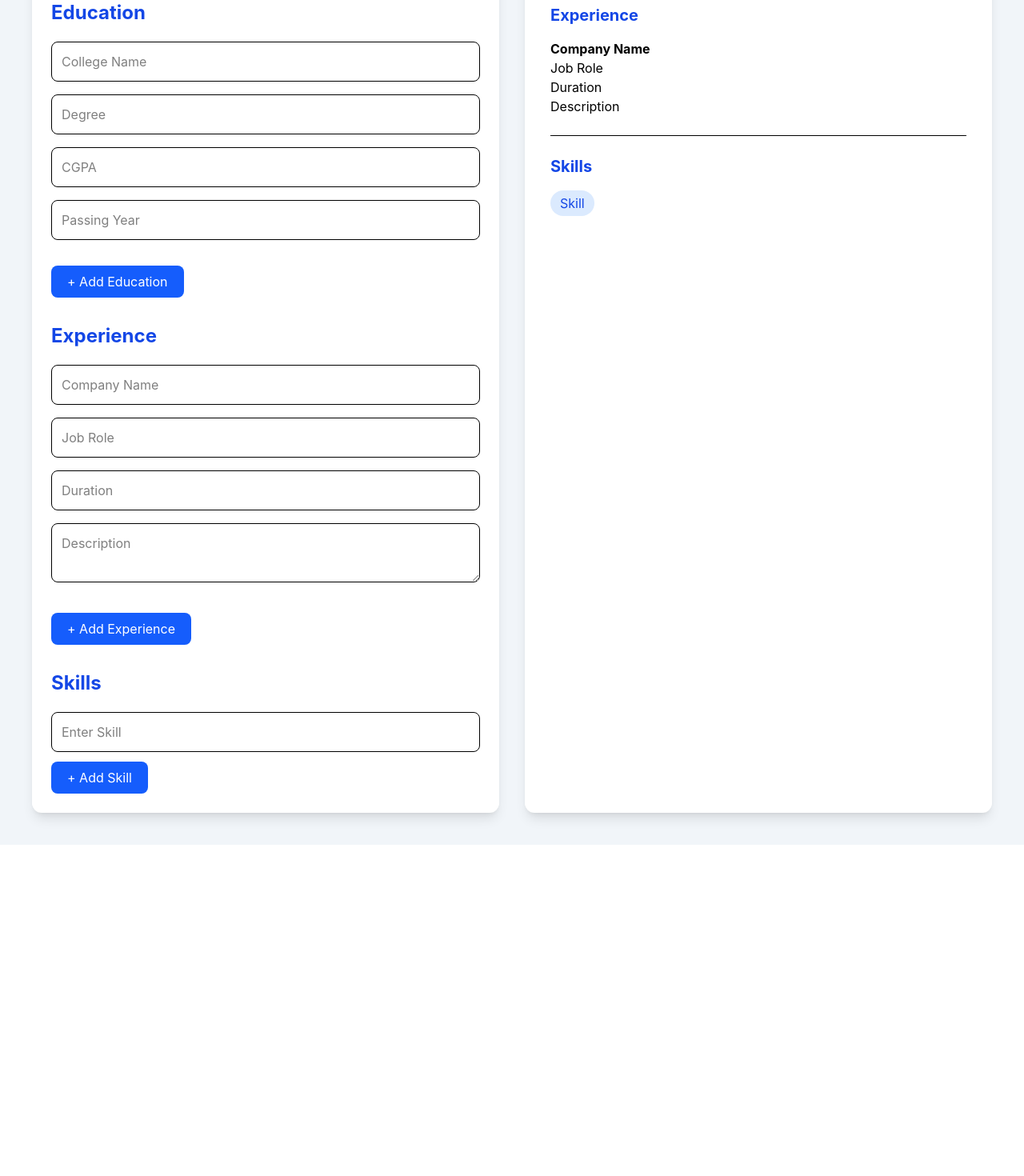
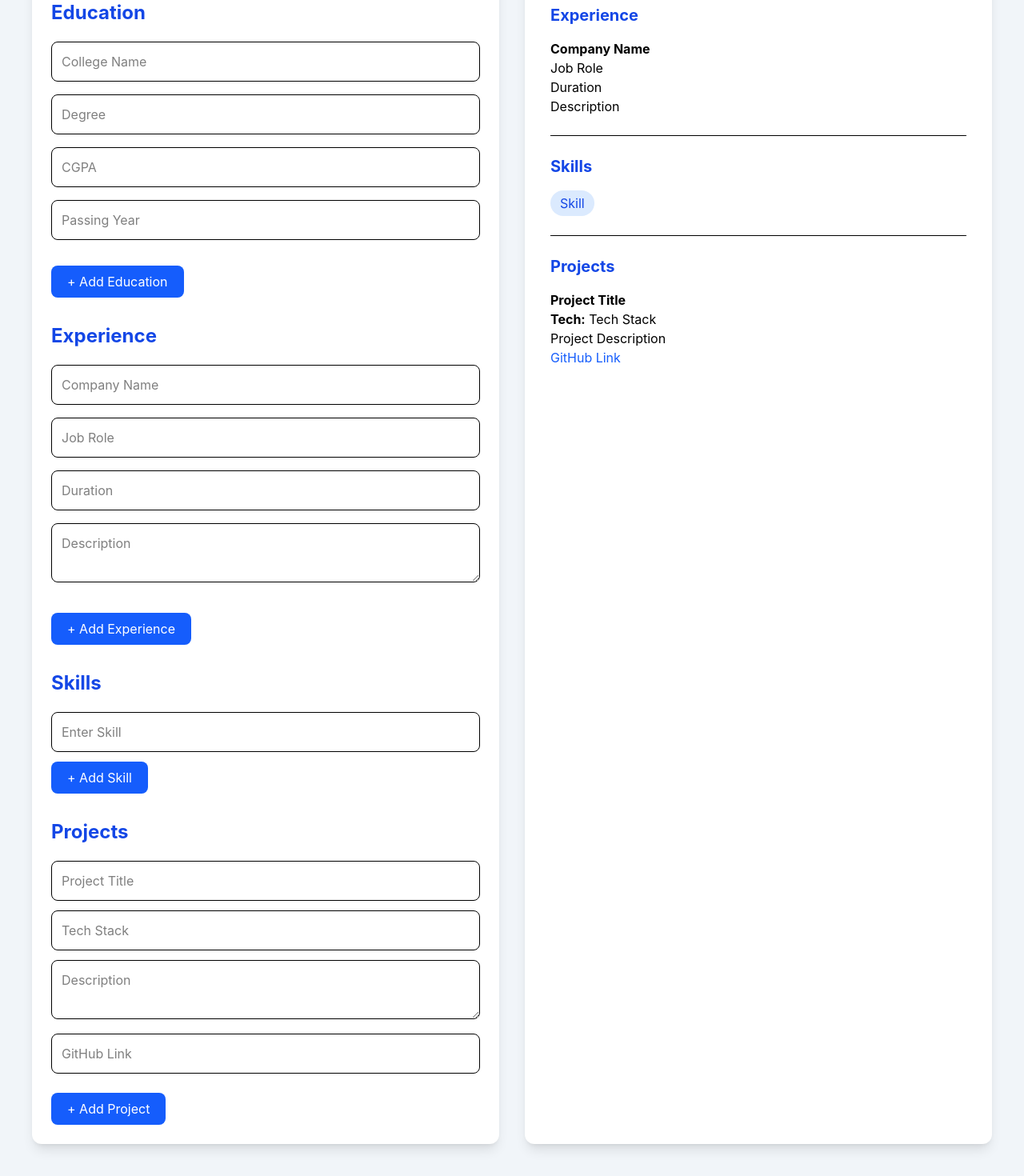
Before and after one commit to gungunkaushik05-pixel/ai-resume-builder, a React (Vite) app: page /resume in a window 1280 px wide. Shown: the part 518-1988 px from the top of the page at 80% size. Before the commit the page ends 1574 px from the top, so only its background shows below. Built offline with nearby package versions, Linux system fonts and the light colour scheme.

Commit message:
Added projects section

```diff
--- /dev/null
+++ b/src/components/ProjectsForm.jsx
@@ -0,0 +1,85 @@
+function ProjectsForm({ projects, setProjects }) {
+
+  const addProject = () => {
+    setProjects([
+      ...projects,
+      {
+        title: "",
+        techStack: "",
+        description: "",
+        github: "",
+      },
+    ]);
+  };
+
+  const handleChange = (index, field, value) => {
+    const updated = [...projects];
+    updated[index][field] = value;
+    setProjects(updated);
+  };
+
+  return (
+    <div className="mt-8">
+
+      <h2 className="text-2xl font-bold text-blue-700 mb-5">
+        Projects
+      </h2>
+
+      {projects.map((project, index) => (
+        <div key={index} className="space-y-3 mb-6">
+
+          <input
+            type="text"
+            placeholder="Project Title"
+            value={project.title}
+            onChange={(e) =>
+              handleChange(index, "title", e.target.value)
+            }
+            className="w-full border p-3 rounded-lg"
+          />
+
+          <input
+            type="text"
+            placeholder="Tech Stack"
+            value={project.techStack}
+            onChange={(e) =>
+              handleChange(index, "techStack", e.target.value)
+            }
+            className="w-full border p-3 rounded-lg"
+          />
+
+          <textarea
+            placeholder="Description"
+            value={project.description}
+            onChange={(e) =>
+              handleChange(index, "description", e.target.value)
+            }
+            className="w-full border p-3 rounded-lg"
+          />
+
+          <input
+            type="text"
+            placeholder="GitHub Link"
+            value={project.github}
+            onChange={(e) =>
+              handleChange(index, "github", e.target.value)
+            }
+            className="w-full border p-3 rounded-lg"
+          />
+
+        </div>
+      ))}
+
+      <button
+        type="button"
+        onClick={addProject}
+        className="bg-blue-600 text-white px-5 py-2 rounded-lg"
+      >
+        + Add Project
+      </button>
+
+    </div>
+  );
+}
+
+export default ProjectsForm;
--- a/src/components/ResumeForm.jsx
+++ b/src/components/ResumeForm.jsx
@@ -1,3 +1,4 @@
+import ProjectsForm from "./ProjectsForm";
 import SkillsForm from "./SkillsForm";
 import ExperienceForm from "./ExperienceForm";
 import EducationForm from "./EducationForm";
@@ -15,6 +16,8 @@ function ResumeForm({
 setExperience,
 skills,
 setSkills,
+projects,
+setProjects,
 })  {
   return (
     <div className="bg-white p-6 rounded-xl shadow-lg">
@@ -81,7 +84,10 @@ setSkills,
   skills={skills}
   setSkills={setSkills}
 />
-
+<ProjectsForm
+  projects={projects}
+  setProjects={setProjects}
+/>
     </div>
   );
 }
--- a/src/components/ResumePreview.jsx
+++ b/src/components/ResumePreview.jsx
@@ -5,6 +5,7 @@ function ResumePreview({
   education,
   experience,
   skills,
+  projects,
 })     {
 
   return (
@@ -81,6 +82,34 @@ function ResumePreview({
     </span>
   ))}
 </div>
+<hr className="my-6" />
+
+<h2 className="text-xl font-bold text-blue-700 mb-4">
+  Projects
+</h2>
+
+{projects.map((project, index) => (
+  <div key={index} className="mb-5">
+
+    <h3 className="font-bold">
+      {project.title || "Project Title"}
+    </h3>
+
+    <p>
+      <strong>Tech:</strong>{" "}
+      {project.techStack || "Tech Stack"}
+    </p>
+
+    <p>
+      {project.description || "Project Description"}
+    </p>
+
+    <p className="text-blue-600 break-all">
+      {project.github || "GitHub Link"}
+    </p>
+
+  </div>
+))}
 
     </div>
   );
--- a/src/pages/Resume.jsx
+++ b/src/pages/Resume.jsx
@@ -25,6 +25,14 @@ const [experience, setExperience] = useState([
   },
 ]);
 const [skills, setSkills] = useState([""]);
+const [projects, setProjects] = useState([
+  {
+    title: "",
+    techStack: "",
+    description: "",
+    github: "",
+  },
+]);
   return (
     <div className="min-h-screen bg-slate-100 p-10">
       <div className="grid grid-cols-2 gap-8">
@@ -42,6 +50,8 @@ experience={experience}
 setExperience={setExperience}
 skills={skills}
 setSkills={setSkills}
+projects={projects}
+setProjects={setProjects}
 
         />
 
@@ -54,6 +64,7 @@ setSkills={setSkills}
   education={education}
   experience={experience}
   skills={skills}
+  projects={projects}
 />
 
       </div>
```
